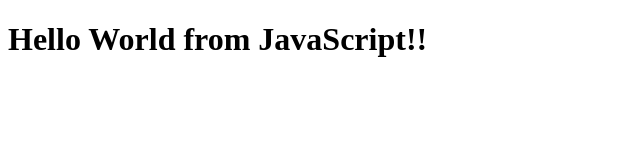
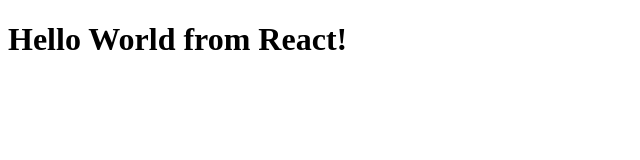
Before and after one commit to Prachi24599/namaste-react, a plain HTML site: page index.html in a window 1280 px wide. Shown: the whole page, without its empty margins (0-640 px from the left). Drawn offline with nearby package versions, Linux system fonts and the light colour scheme.

Commit message:
Hello World from React

```diff
--- a/index.html
+++ b/index.html
@@ -7,12 +7,13 @@
 </head>
 <body>
   <div id="root"></div>
+  <script crossorigin src="https://unpkg.com/react@18/umd/react.development.js"></script>
+  <script crossorigin src="https://unpkg.com/react-dom@18/umd/react-dom.development.js"></script>
+
   <script>
-    const heading = document.createElement("h1");
-    heading.innerHTML = "Hello World from JavaScript!!";
-
-    const root = document.getElementById("root");
-    root.appendChild(heading);
+    const heading = React.createElement("h1", {}, "Hello World from React!");
+    const root = ReactDOM.createRoot(document.getElementById("root"));
+    root.render(heading);
   </script>
 </body>
 </html>
```
